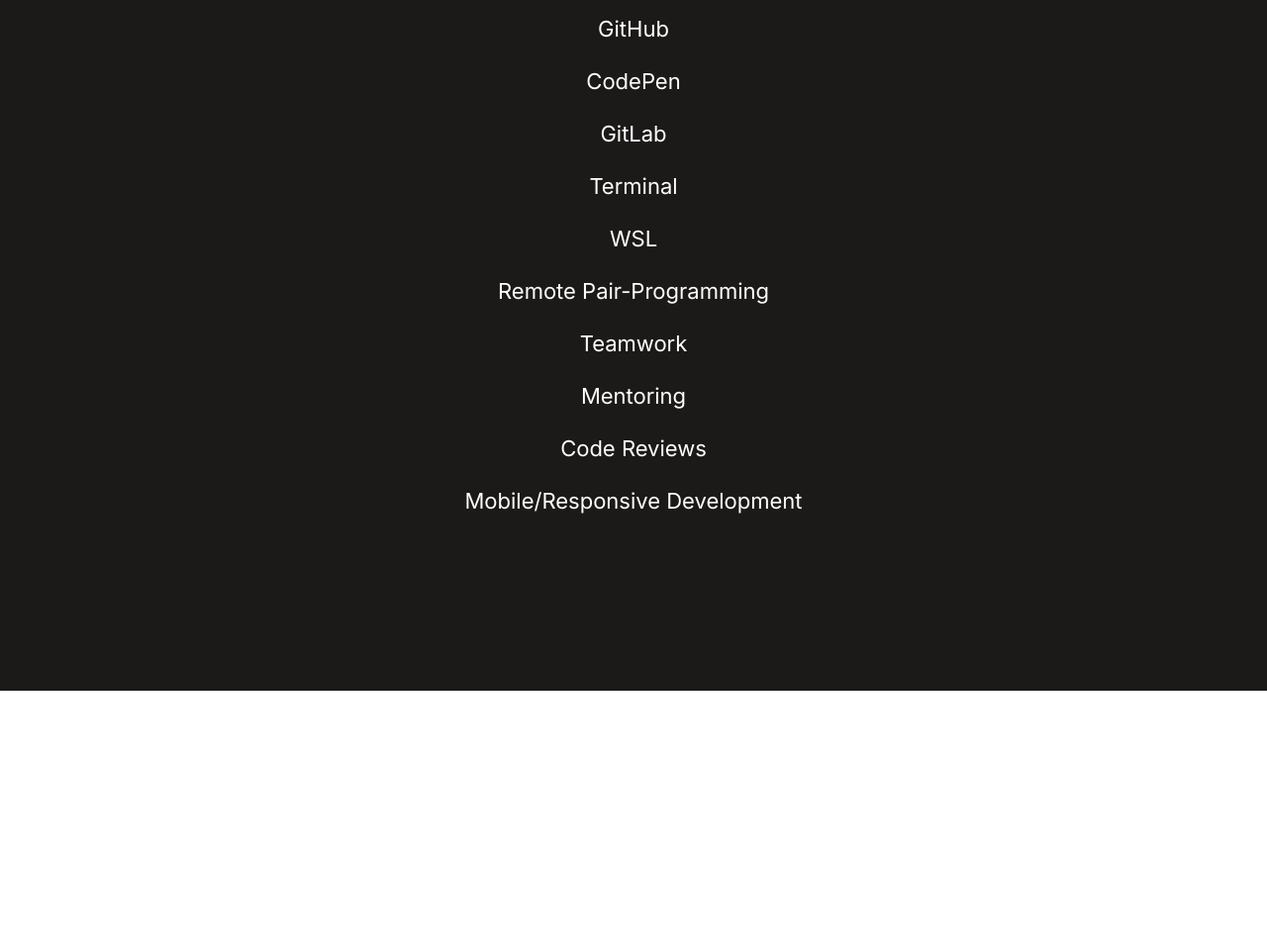
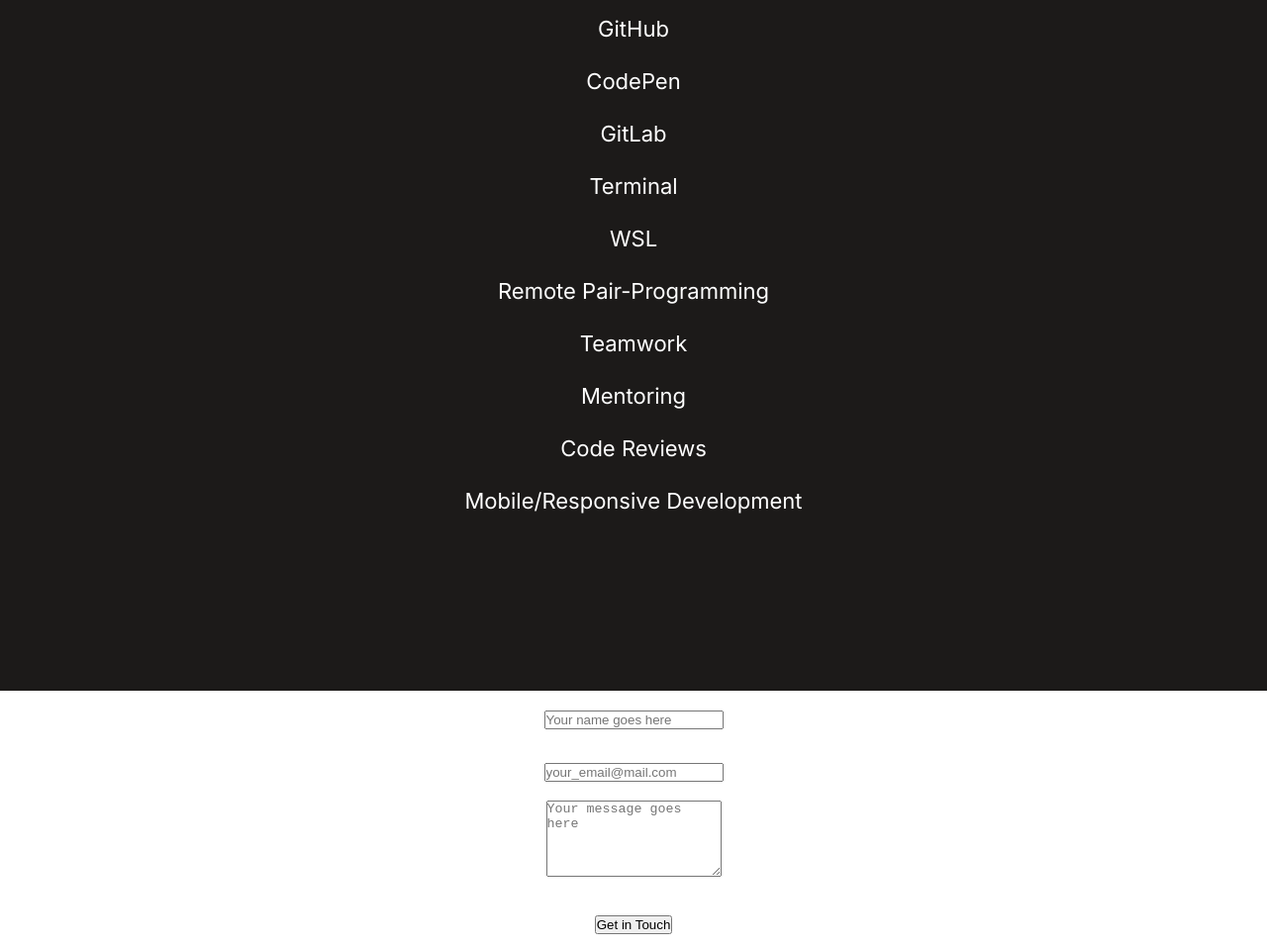
Before and after one commit to ahmetbozaci/small-portfolio-TSE-practise, a plain HTML site: page index.html in a window 1280 px wide. Shown: the part 6009-6967 px from the top of the page at 99% size. Before the commit the page ends 6707 px from the top, so only its background shows below. Drawn offline with Linux system fonts and the light colour scheme.

Commit message:
Add form

```diff
--- a/index.html
+++ b/index.html
@@ -289,7 +289,52 @@
           </ul>
         </div>
       </div>
+       <form
+        action="https://formspree.io/f/moqypdz"
+        method="POST">
+          <ul>
+            <li>
+              <label for="name"></label>
+              <input
 
+
+                name="name"
+                type="text"
+                maxlength="30"
+                placeholder="Your name goes here"
+                required
+              />
+            </li>
+            <li>
+              <label for="email"></label>
+              <input
+
+
+                name="email"
+                type="email"
+                placeholder="your_email@mail.com"
+                required
+              />
+            </li>
+            <li>
+              <label for="message"></label>
+              <textarea
+                class="bg_white"
+                name="message"
+                id="message"
+                rows="5"
+                maxlength="500"
+                placeholder="Your message goes here"
+                required
+              ></textarea>
+            </li>
+            <li>
+              <button type="submit" class="btn action_btn enabled">
+                Get in Touch
+              </button>
+            </li>
+          </ul>
+        </form>
     </main>
 
     <script
```
